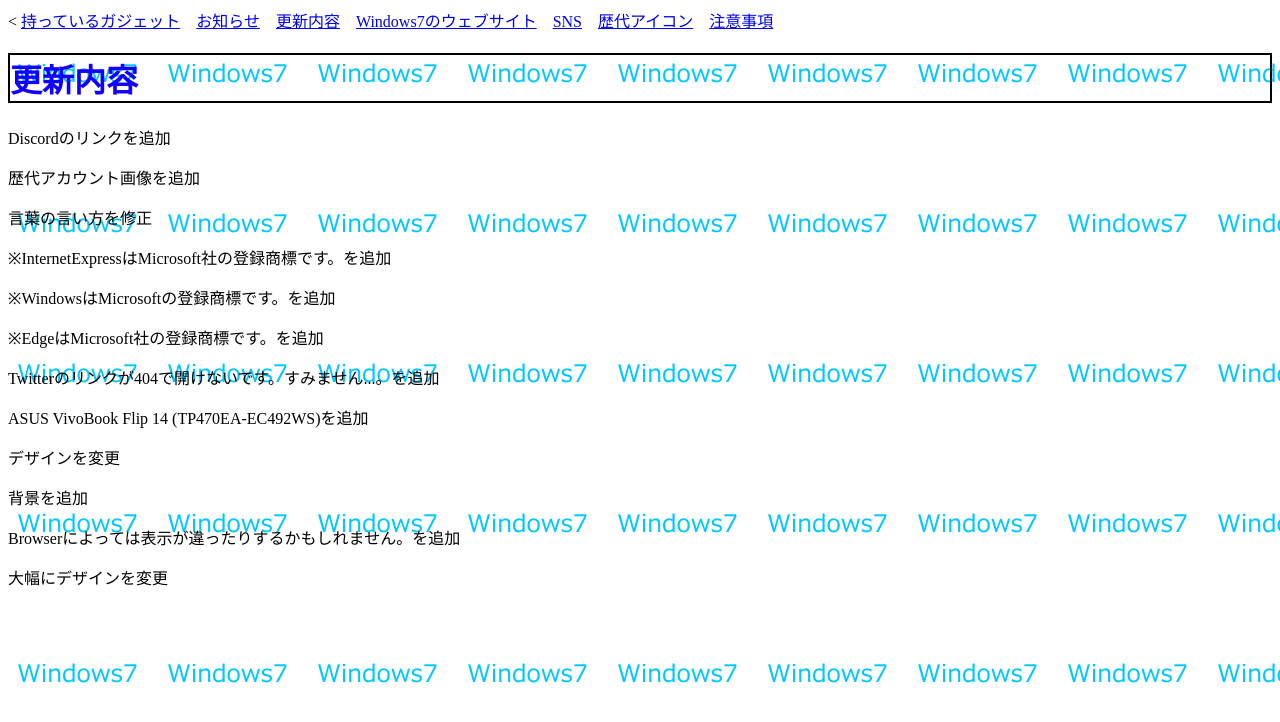
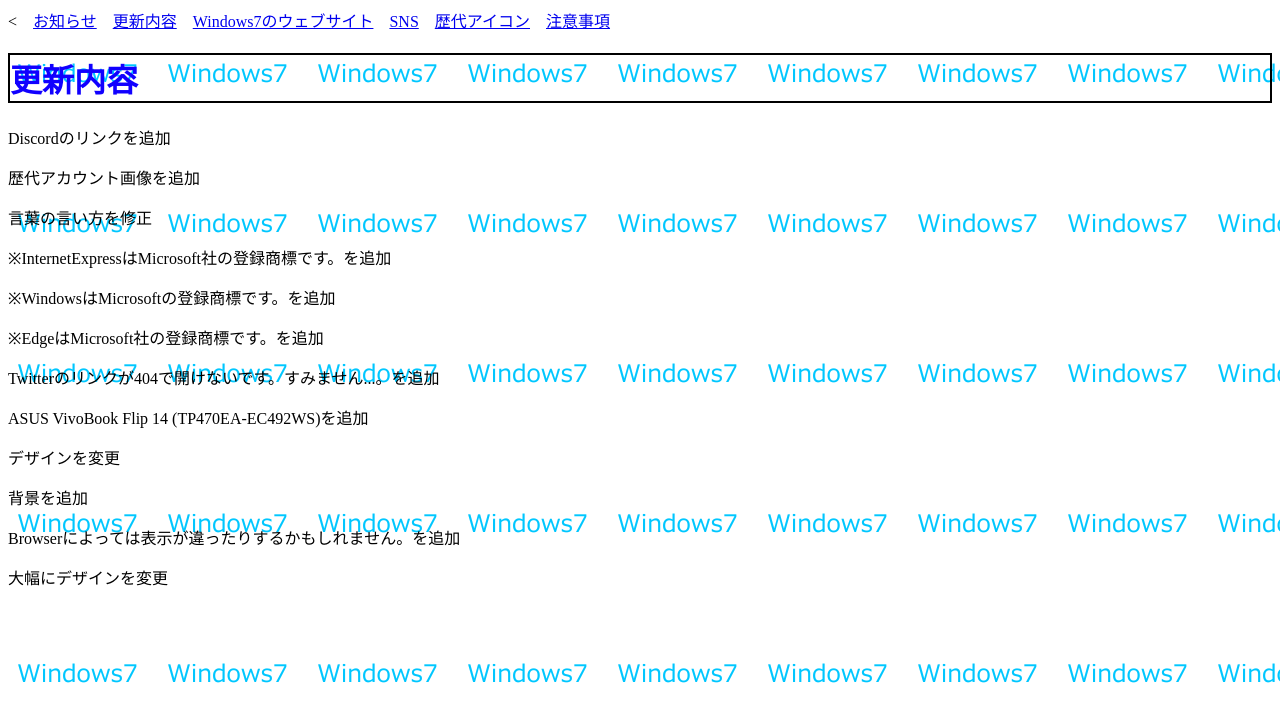
Before and after one commit to windows7hakami/windows7.github.io, a plain HTML site: page 更新内容.html in a window 1280 px wide. Drawn offline with Linux system fonts and the light colour scheme.

Commit message:
更新内容.html の更新

```diff
--- a/更新内容.html
+++ b/更新内容.html
@@ -10,7 +10,6 @@
 </html>
 <body background="Windows7.png">
 </dody>
-<a href="持っている物.html">持っているガジェット</a>
 &nbsp;&nbsp;
 <a href="お知らせ.html">お知らせ</a>
 &nbsp;&nbsp;
```
